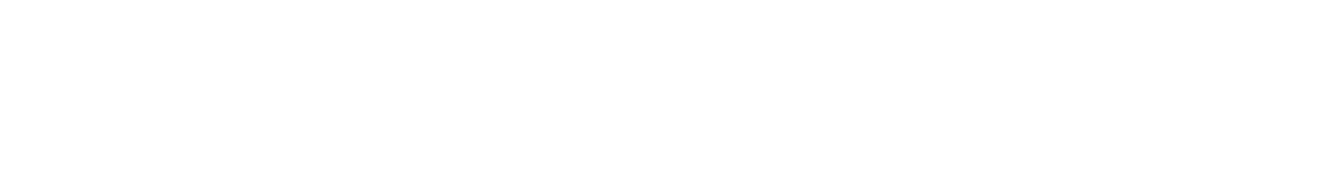
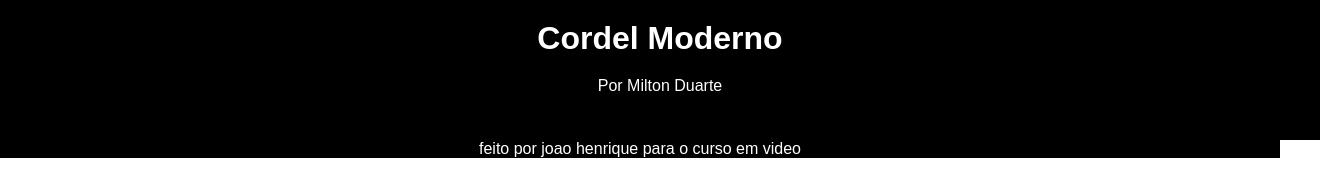
Before and after one commit to 0chilli-dev0/html-css, a plain HTML site: page exercicio/cordel/projeto-ordel.html in a window 1280 px wide. Shown: the whole page, 1320 px wide, since content can reach past the window. Drawn offline with Linux system fonts and the light colour scheme.

Commit message:
primeiros passos

```diff
--- /dev/null
+++ b/exercicio/cordel/estilos/estilo.css
@@ -0,0 +1,32 @@
+@charset "UTF-8";
+*{
+    margin: 0%;
+    font-family: Arial, Helvetica, sans-serif;
+}
+header{
+    background-color: black;
+    height: 100px;
+    width: 100%;
+    padding: 20px;
+}
+header h1{
+    color: white;
+    text-align: center;
+    padding-bottom: 20px;
+}
+header p{
+    color: white;
+    text-align: center;
+}
+header  a{
+    text-decoration: none;
+    color: white;
+}
+header a:hover{
+  text-decoration: underline;
+}
+footer{
+    background-color: black;
+    color: white;
+    text-align: center;
+}
--- a/exercicio/cordel/projeto-ordel.html
+++ b/exercicio/cordel/projeto-ordel.html
@@ -4,8 +4,20 @@
     <meta charset="UTF-8">
     <meta name="viewport" content="width=device-width, initial-scale=1.0">
     <title>Projeto cordel</title>
+    <link rel="stylesheet" href="estilos/estilo.css">
 </head>
 <body>
+    <header>
+        <h1>Cordel Moderno</h1>
+        <p>Por <a href="https://www.recantodasletras.com.br/poesias/3186743">Milton Duarte</a></p>
+    </header>
+    <main>
+<div>
 
+</div>
+    </main>
+    <footer>
+        <p>feito por joao henrique para o curso em video</p>
+    </footer>
 </body>
 </html>
```
